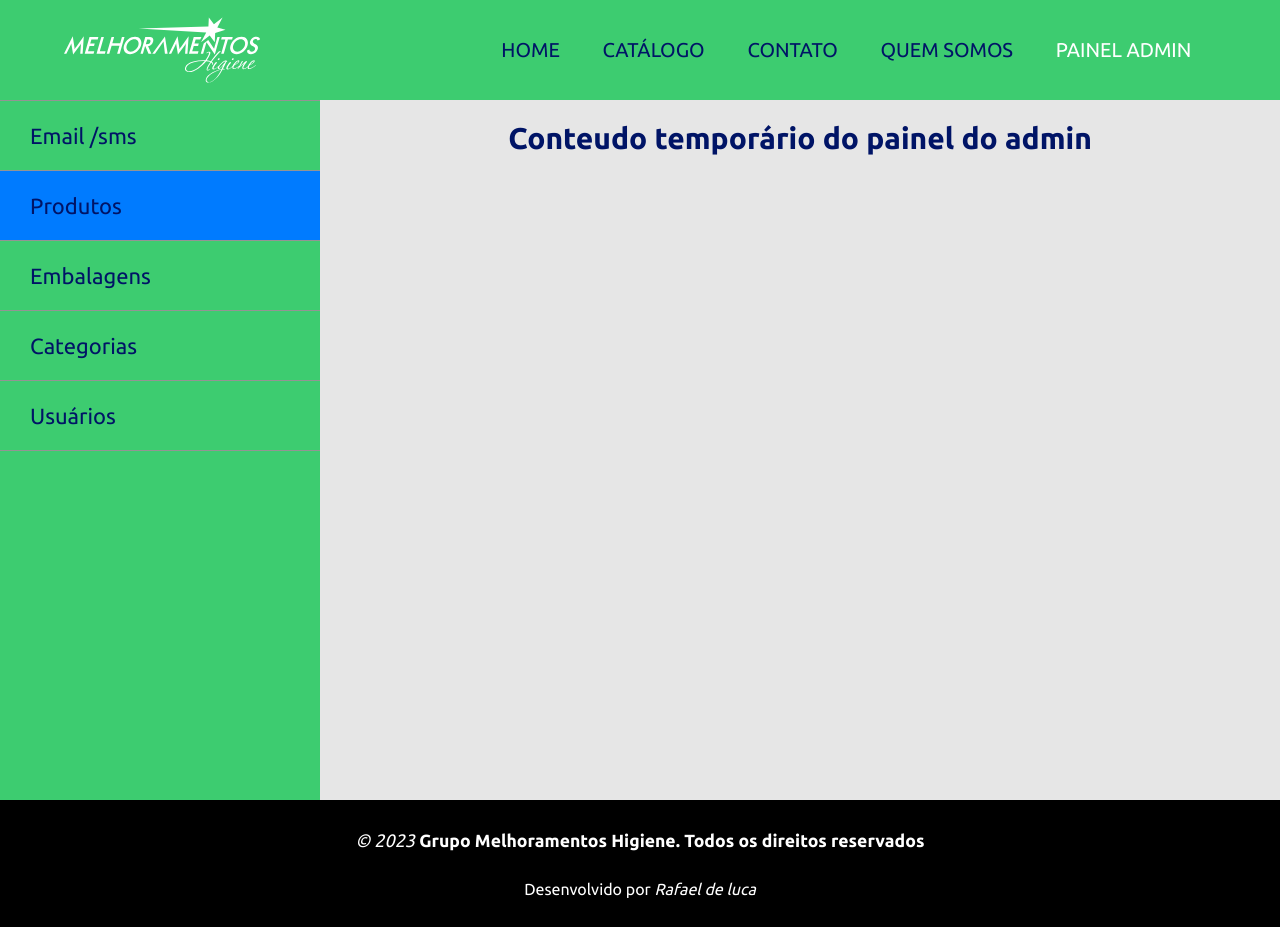
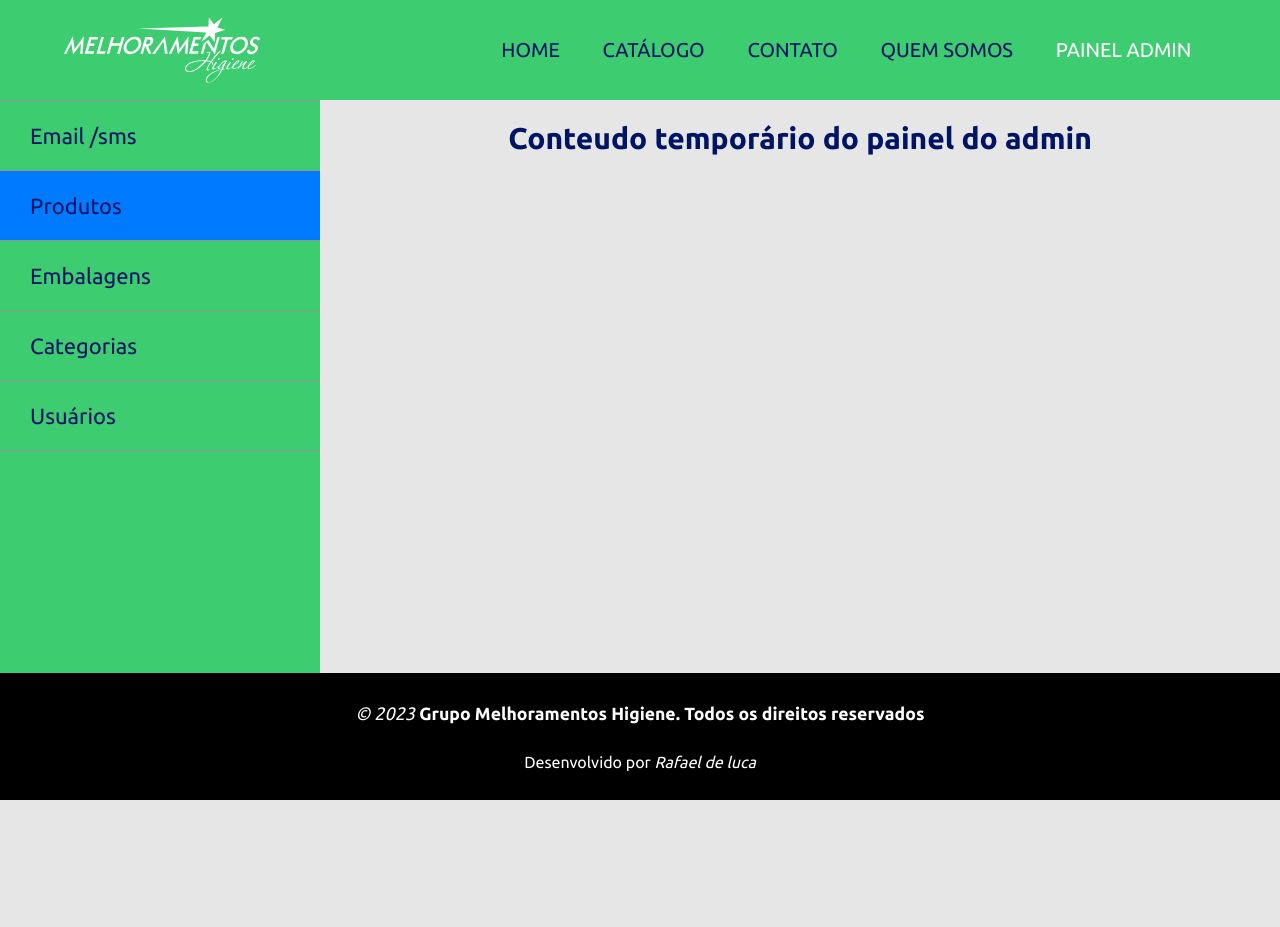
Before and after one commit to rafaelgauderio/typescript-react-elite-products-frontend, a React (Create React App) app: page /admin in a window 1280 px wide. After the commit the page ends 800 px from the top, so only its background shows below. Built offline with nearby package versions, Linux system fonts and the light colour scheme.

Commit message:
Ajustando altura da tela do painel do admin

```diff
--- a/src/paginas/Admin/MenuAdmin/styles.css
+++ b/src/paginas/Admin/MenuAdmin/styles.css
@@ -54,7 +54,7 @@
 @media (min-width: 1200px) {
   .admin-menu-container {
     width: 320px;
-    height: calc(100vh - 100px);
+    height: calc(100vh - 227px);
     padding: 0;
     margin: 0;
     background-color: var(--primary-color);
```
